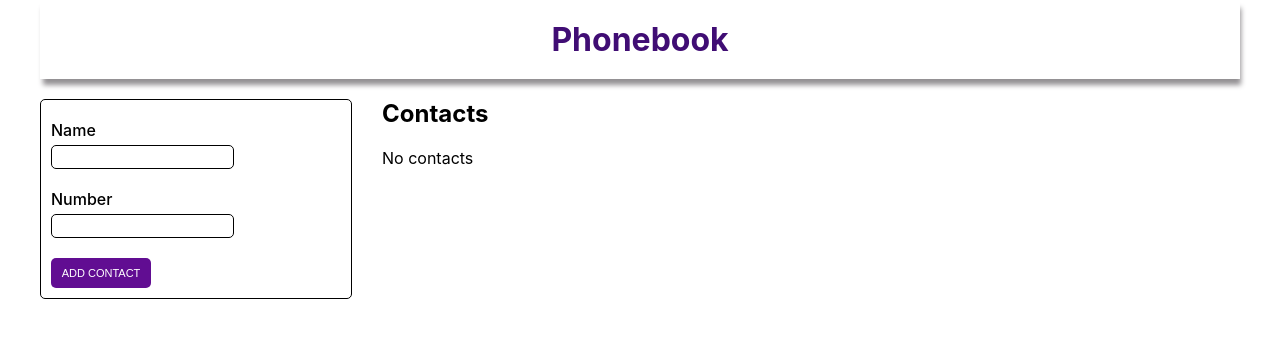
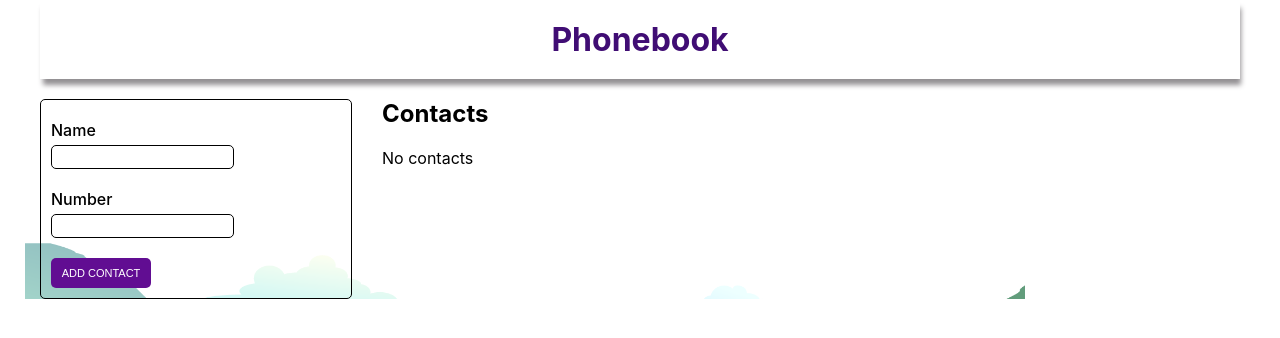
Before and after one commit to Kathryne-Kat/goit-react-hw-07-phonebook, a React (Create React App) app: page / in a window 1280 px wide. Shown: the top 338 px of the page. Built offline with nearby package versions, Linux system fonts and the light colour scheme.

Commit message:
Update App.module.css

```diff
--- a/src/components/App/App.module.css
+++ b/src/components/App/App.module.css
@@ -1,8 +1,12 @@
 .container {
   max-width: 1200px;
+  height: 100%;
   padding: 0 15px;
   margin: 0 auto;
-  /* background: url('./img/pngwingcom2.png'); */
+  background-image: url('../../img/pngwingcom2.png');
+  background-repeat: no-repeat;
+  background-size: contain;
+  background-size: 1000px;
 }
 .wrap {
   display: flex;
```
